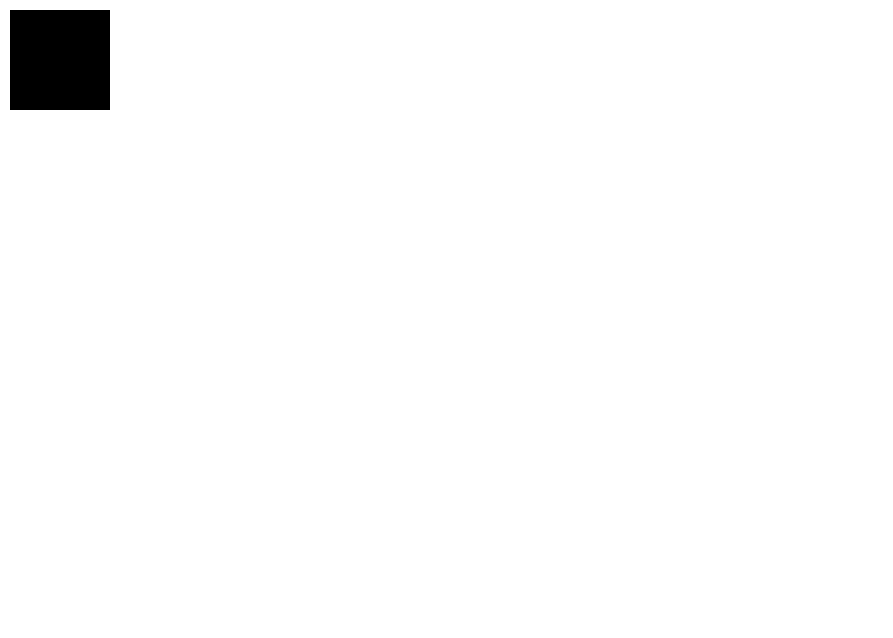
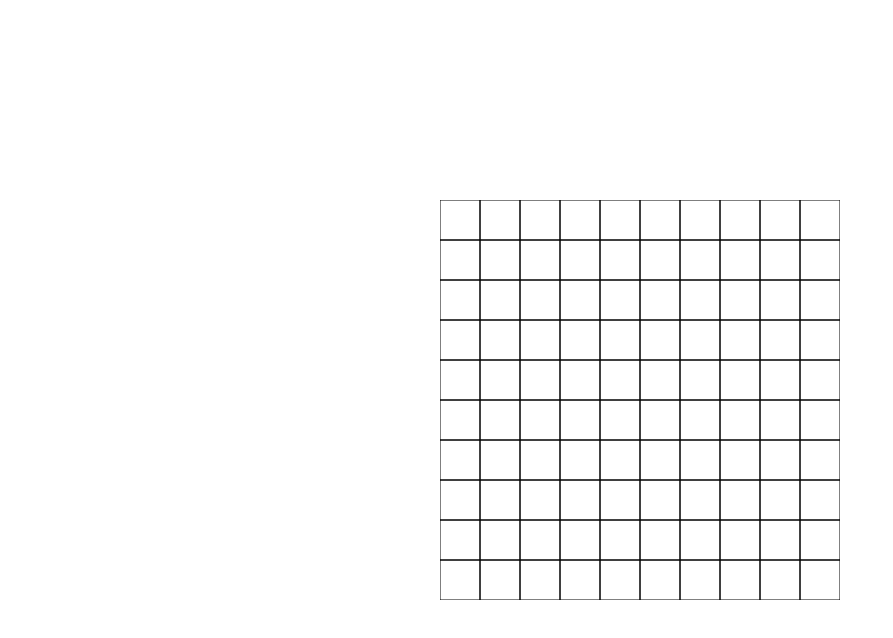
Before and after one commit to Laulhus/W2CHWE-edgaralcolea, a website: page index.html in a window 1280 px wide. Shown: the whole page, without its empty margins (0-893 px from the left). Drawn offline with Linux system fonts and the light colour scheme.

Commit message:
Added classes and styles to center content in styles.css

```diff
--- a/index.html
+++ b/index.html
@@ -10,8 +10,10 @@
     <title>Edgar's Game Of Life</title>
   </head>
   <body>
-    <div class="container">
-      <canvas></canvas>
+    <div class="main-container">
+      <div class="grid-container">
+        <canvas></canvas>
+      </div>
     </div>
   </body>
   <script src="script.js"></script>
--- a/script.js
+++ b/script.js
@@ -11,9 +11,17 @@ function create2dArray() {
   return new Array(10).fill(null).map(() => new Array(10).fill(0));
 }
 const grid = create2dArray();
+console.log(grid);
+render(grid);
 
-context.fillRect(10, 10, 100, 100);
-context.beginPath();
-context.stroke();
+function render(area) {
+  for (let col = 0; col < area.length; col++) {
+    for (let row = 0; row < area[col].length; row++) {
+      const cell = grid[col][row];
 
-console.log(grid);
+      context.beginPath();
+      context.rect(col * resolution, row * resolution, resolution, resolution);
+      context.stroke();
+    }
+  }
+}
--- a/styles.css
+++ b/styles.css
@@ -2,3 +2,9 @@ body {
   box-sizing: border-box;
   margin: 0;
 }
+.grid-container {
+  display: flex;
+  height: 100vh;
+  justify-content: center;
+  align-items: center;
+}
```
